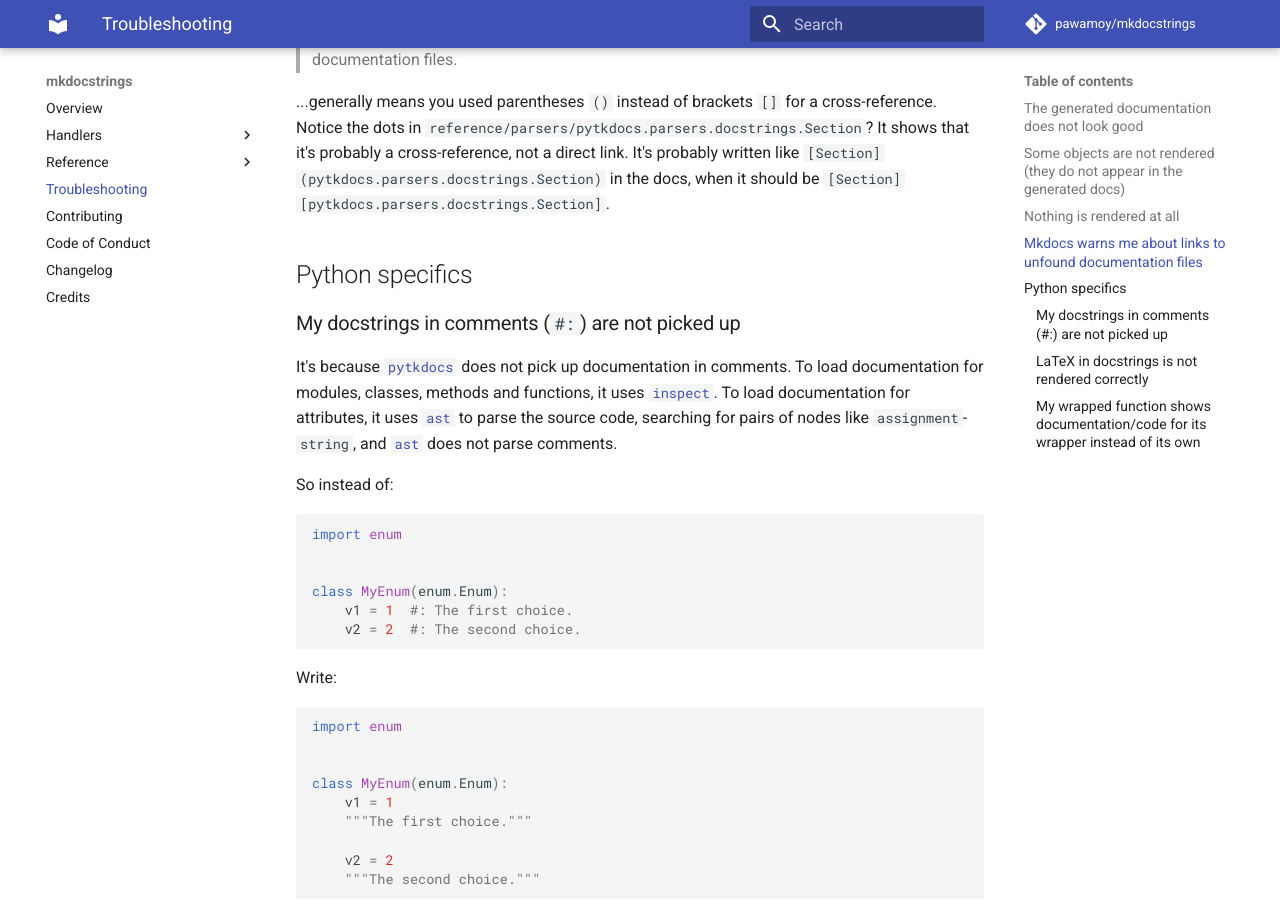
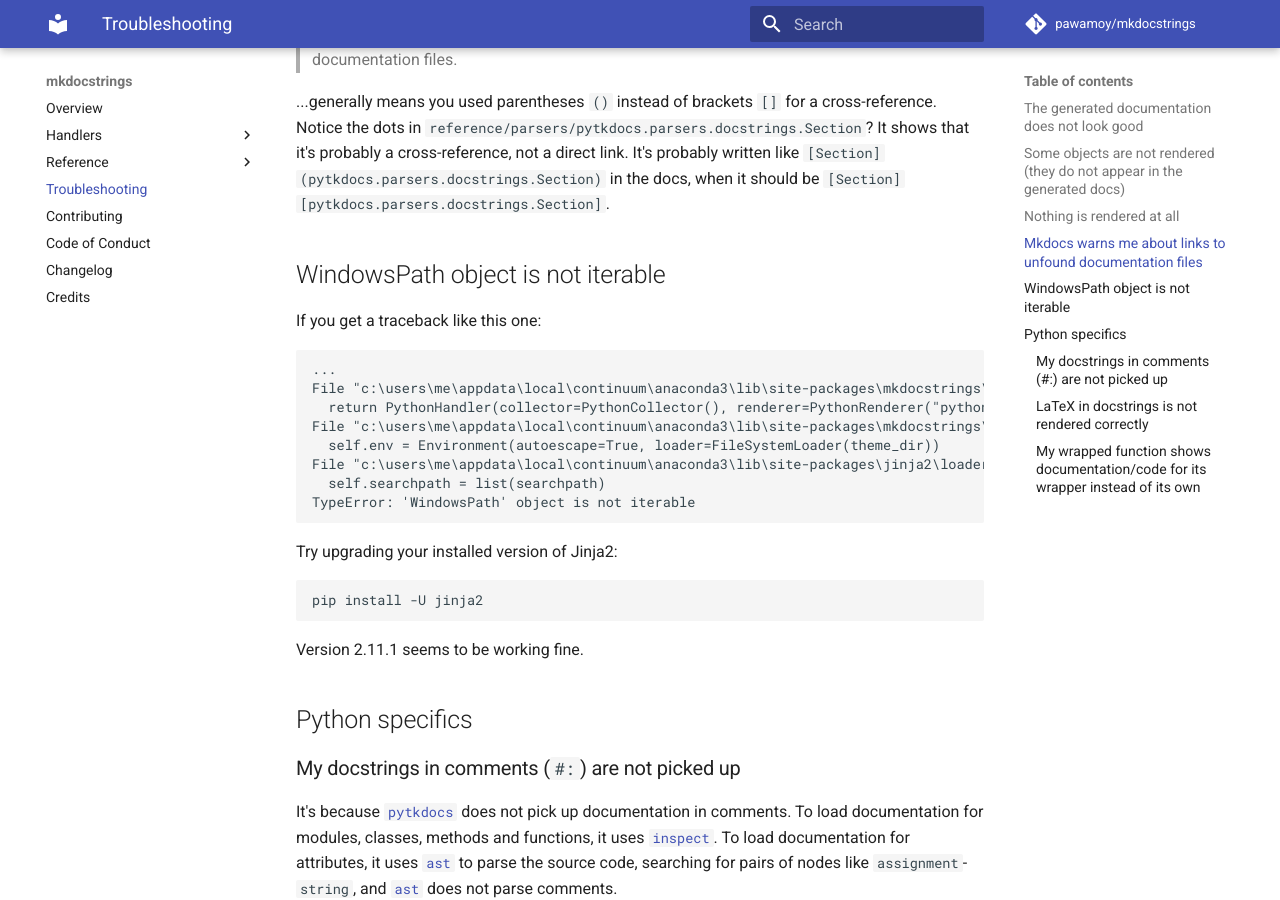
Before and after one commit to mkdocstrings/mkdocstrings, an MkDocs documentation site: the page built from docs/troubleshooting.md, in a window 1280 px wide and 900 px high, scrolled down 1083 px. Built offline with MkDocs 1.6.1 and Material for MkDocs 9.7.7, drawn with Linux system fonts in a browser that asks for light colours; comment, search, counter and statistics services are not loaded.

Commit message:
docs: Add WindowsPath not iterable error troubleshooting

````diff
--- a/docs/troubleshooting.md
+++ b/docs/troubleshooting.md
@@ -44,6 +44,28 @@ It shows that it's probably a cross-reference, not a direct link.
 It's probably written like `[Section](pytkdocs.parsers.docstrings.Section)` in the docs,
 when it should be `[Section][pytkdocs.parsers.docstrings.Section]`.
 
+## WindowsPath object is not iterable
+
+If you get a traceback like this one:
+
+```
+...
+File "c:\users\me\appdata\local\continuum\anaconda3\lib\site-packages\mkdocstrings\handlers\python.py", line 244, in get_handler
+  return PythonHandler(collector=PythonCollector(), renderer=PythonRenderer("python", theme))
+File "c:\users\me\appdata\local\continuum\anaconda3\lib\site-packages\mkdocstrings\handlers\__init__.py", line 124, in __init__
+  self.env = Environment(autoescape=True, loader=FileSystemLoader(theme_dir))
+File "c:\users\me\appdata\local\continuum\anaconda3\lib\site-packages\jinja2\loaders.py", line 163, in __init__
+  self.searchpath = list(searchpath)
+TypeError: 'WindowsPath' object is not iterable
+```
+
+Try upgrading your installed version of Jinja2:
+
+```
+pip install -U jinja2
+```
+
+Version 2.11.1 seems to be working fine.
 
 ## Python specifics
 
````
